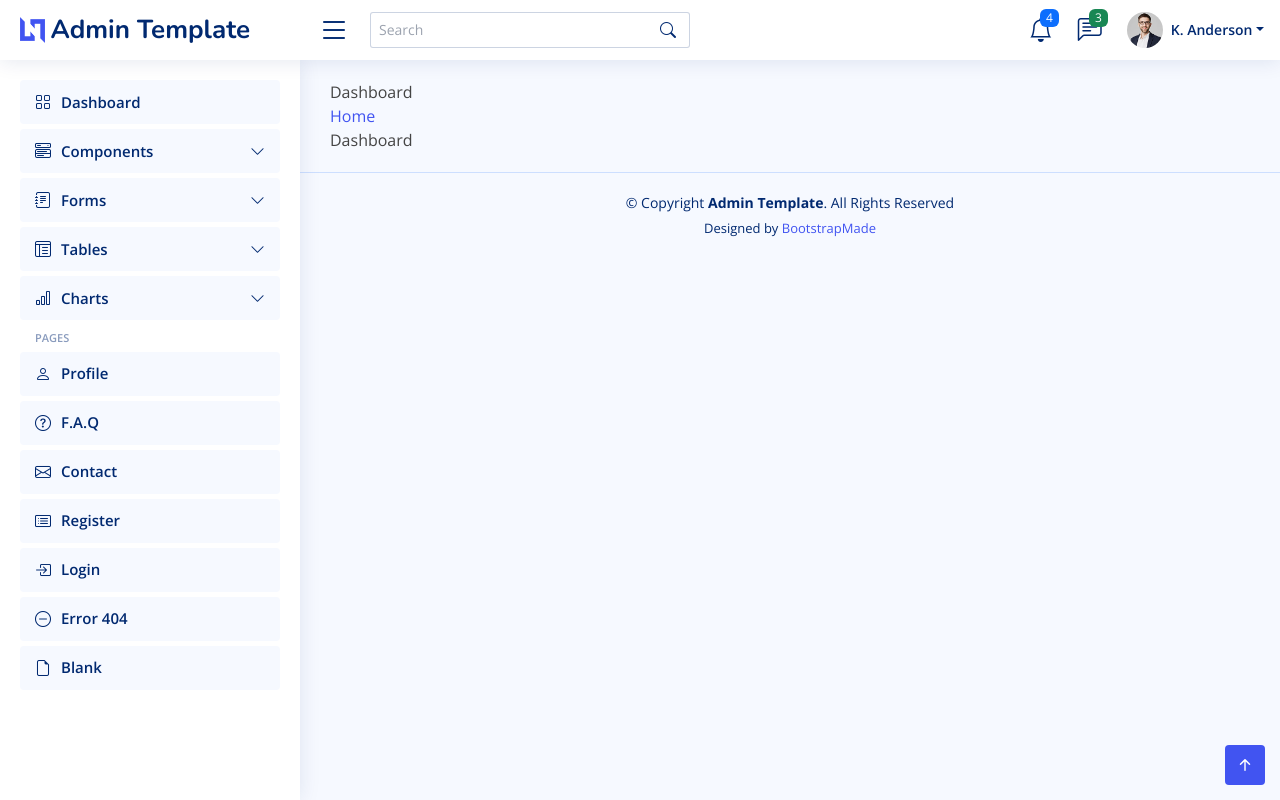
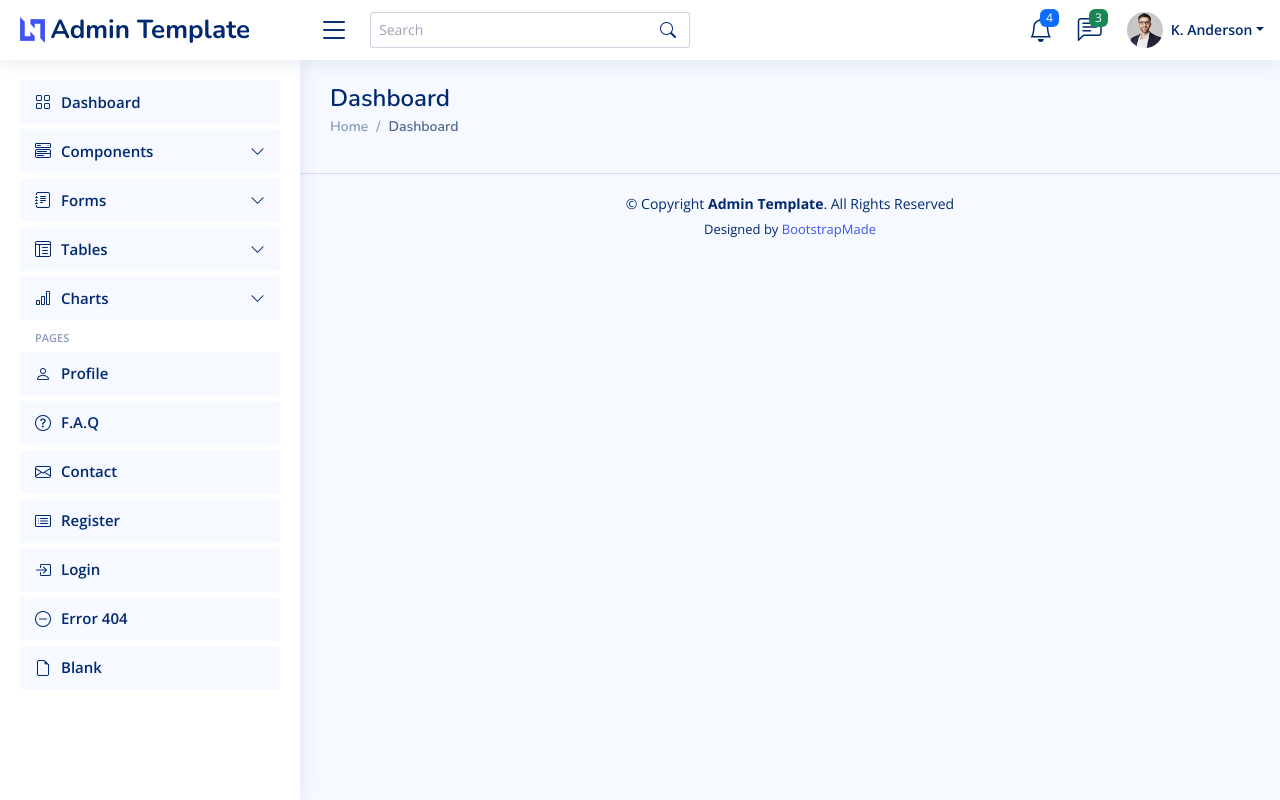
Before and after one commit to Yuan-Sama/Admin-Template, a SvelteKit app: page / in a window 1280 px wide. Built offline with nearby package versions, Linux system fonts and the light colour scheme.

Commit message:
style breadcrumb

```diff
--- a/src/app.css
+++ b/src/app.css
@@ -12,4 +12,13 @@
 		font-family: 'Open Sans', sans-serif;
 		background-color: #f6f9ff;
 	}
+
+	h1,
+	h2,
+	h3,
+	h4,
+	h5,
+	h6 {
+		font-family: 'Nunito', sans-serif;
+	}
 }
--- a/src/routes/+layout.svelte
+++ b/src/routes/+layout.svelte
@@ -397,7 +397,7 @@
 </footer>
 
 <button
-	class="fixed bottom-[15px] right-[15px] z-[99999] flex size-[40px] items-center justify-center rounded-[4px] bg-[#4154f1] transition-all duration-[.4s]"
+	class="fixed bottom-[15px] right-[15px] z-[99999] hidden size-[40px] items-center justify-center rounded-[4px] bg-[#4154f1] transition-all duration-[.4s]"
 	aria-label=" "
 >
 	<i class="bi bi-arrow-up-short text-2xl leading-[0] text-white"></i>
--- a/src/routes/+page.svelte
+++ b/src/routes/+page.svelte
@@ -4,12 +4,18 @@
 	<meta content="" name="keywords" />
 </svelte:head>
 
-<div class="pagetitle">
-	<h1>Dashboard</h1>
+<div class="mb-[10px]">
+	<h1 class="text-[24px] font-semibold text-[#012970]">Dashboard</h1>
 	<nav>
-		<ol class="breadcrumb">
-			<li class="breadcrumb-item"><a href="index.html">Home</a></li>
-			<li class="breadcrumb-item active">Dashboard</li>
+		<ol
+			class="mb-4 flex flex-wrap font-['Nunito',_sans-serif] text-[14px] font-semibold text-[#899bb]"
+		>
+			<li><a class="text-[#899bbd]" href="/">Home</a></li>
+			<li
+				class="before:content-divider pl-2 font-semibold text-[#51678f] before:float-left before:pr-2 before:text-[#899bbd]"
+			>
+				Dashboard
+			</li>
 		</ol>
 	</nav>
 </div>
--- a/tailwind.config.js
+++ b/tailwind.config.js
@@ -5,7 +5,8 @@ export default {
 	theme: {
 		extend: {
 			content: {
-				empty: '""'
+				empty: '""',
+				divider: '"/"'
 			}
 		}
 	},
```
